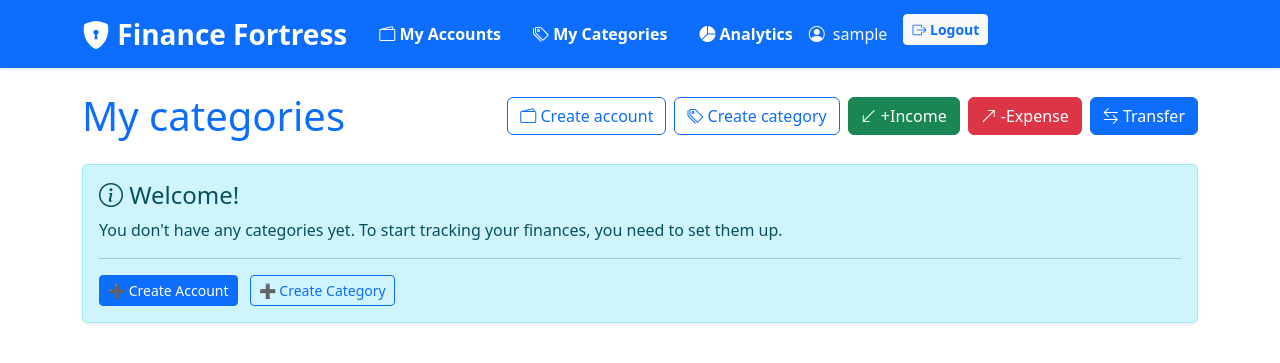
After one commit to VadymKyrylko/Finance-Fortress, a Django app: page /categories/ in a window 1280 px wide. The commit adds this page. Shown: the top 363 px of the page. Run offline with Django 5.2, Linux system fonts and the light colour scheme; the visitor is signed in with stand-in values (Sample User, id 1); data that the repository does not hold is empty.

Commit message:
FEAT: Implement CRUD for categories + refactored visualisation

```diff
--- a/finance/templates/finance/base.html
+++ b/finance/templates/finance/base.html
@@ -8,12 +8,19 @@
   <link href="https://cdn.jsdelivr.net/npm/bootstrap@5.3.3/dist/css/bootstrap.min.css" rel="stylesheet"
         integrity="sha384-QWTKZyjpPEjISv5WaRU9OFeRpok6YctnYmDr5pNlyT2bRjXh0JMhjY6hW+ALEwIH" crossorigin="anonymous">
   <link rel="stylesheet" href="https://cdn.jsdelivr.net/npm/bootstrap-icons@1.11.3/font/bootstrap-icons.min.css">
+  <style>
+      .nav-link:hover {
+          text-decoration: underline;
+          opacity: 0.8;
+      }
+  </style>
   <title>{% block title %}Finance Fortress{% endblock %}</title>
 </head>
 <body>
-<nav class="navbar navbar-expand-lg navbar-dark bg-primary mb-4">
+<nav class="navbar navbar-expand-lg navbar-dark bg-primary mb-4 shadow-sm">
   <div class="container">
-    <a class="navbar-brand fw-bold" href="{% url 'account_list' %}">
+    <a class="navbar-brand fw-bold fs-3" href="{% url 'account_list' %}">
+      <i class="bi bi-shield-lock-fill"></i>
       Finance Fortress
     </a>
 
@@ -22,11 +29,21 @@
     </button>
 
     <div class="collapse navbar-collapse" id="navbarNav">
-      <ul class="navbar-nav ms-auto">
+      <ul class="navbar-nav me-auto mb-2 mb-lg-0">
+        <li class="nav-item text-light">
+          <a class="nav-link text-white fw-bold px-3" href="{% url 'account_list' %}">
+            <i class="bi bi-wallet2"></i> My Accounts
+          </a>
+        </li>
+        <li class="nav-item text-light">
+          <a class="nav-link text-white fw-bold px-3" href="{% url 'category_list' %}">
+            <i class="bi bi-tags"></i> My Categories
+          </a>
+        </li>
         <li class="nav-item">
-            <a class="nav-link" href="{% url 'analytics' %}">
-                <i class="bi bi-pie-chart-fill"></i> Analytics
-            </a>
+          <a class="nav-link text-white fw-bold px-3" href="{% url 'analytics' %}">
+            <i class="bi bi-pie-chart-fill"></i> Analytics
+          </a>
         </li>
         {% if user.is_authenticated %}
         <li class="nav-item d-flex align-items-center text-light me-3">
@@ -35,12 +52,14 @@
         <li class="nav-item">
           <form action="{% url 'logout' %}" method="post">
             {% csrf_token %}
-            <button type="submit" class="btn btn-outline-light btn-sm">Logout</button>
+            <button type="submit" class="btn btn-light fw-bold text-primary btn-sm">
+              <i class="bi bi-box-arrow-right"></i> Logout
+            </button>
           </form>
         </li>
         {% else %}
         <li class="nav-item">
-          <a class="nav-link text-light" href="{% url 'login' %}">Login</a>
+          <a class="btn btn-light fw-bold text-primary me-2" href="{% url 'login' %}">Login</a>
         </li>
         {% endif %}
       </ul>
--- /dev/null
+++ b/finance/templates/finance/category_list.html
@@ -0,0 +1,80 @@
+{% extends "finance/base.html" %}
+
+{% block title %}
+My accounts | Finance Fortress
+{% endblock %}
+
+{% block content %}
+<div>
+  <div class="d-flex justify-content-between align-items-center mb-4 flex-wrap gap-2">
+    <h1 class="text-primary mb-0">My categories</h1>
+
+<div class="d-flex gap-2">
+        <a href="{% url 'account_create' %}" class="btn btn-outline-primary">
+            <i class="bi bi-wallet2"></i> Create account
+        </a>
+        <a href="{% url 'category_create' %}" class="btn btn-outline-primary">
+            <i class="bi bi-tags"></i> Create category
+        </a>
+
+        <a href="{% url 'income_create' %}" class="btn btn-success" title="Income">
+            <i class="bi bi-arrow-down-left"></i> +Income
+        </a>
+        <a href="{% url 'expense_create' %}" class="btn btn-danger" title="Expense">
+            <i class="bi bi-arrow-up-right"></i> -Expense
+        </a>
+        <a href="{% url 'transfer_create' %}" class="btn btn-primary" title="Transfer">
+            <i class="bi bi-arrow-left-right"></i> Transfer
+        </a>
+    </div>
+  </div>
+</div>
+{% if categories %}
+<div class="row">
+{% for category in categories %}
+  <div class="col-md-4 mb-3">
+    <div class="card shadow-sm h-100"> <div class="card-body d-flex justify-content-between align-items-center">
+
+        <div>
+            <h5 class="card-title mb-1">
+                {% if category.icon %}
+                    <i class="bi {{ category.icon }} me-1"></i>
+                {% endif %}
+                {{ category.name }}
+            </h5>
+
+            {% if category.type == 'INCOME' %}
+                <span class="badge bg-success bg-opacity-75">Income</span>
+            {% else %}
+                <span class="badge bg-danger bg-opacity-75">Expense</span>
+            {% endif %}
+        </div>
+
+        <div class="d-flex gap-1">
+            <a href="{% url 'category_update' category.pk %}" class="btn btn-outline-secondary btn-sm" title="Edit">
+                <i class="bi bi-pencil"></i>
+            </a>
+            <a href="{% url 'category_delete' category.pk %}" class="btn btn-outline-danger btn-sm" title="Delete">
+                <i class="bi bi-trash"></i>
+            </a>
+        </div>
+
+      </div>
+    </div>
+  </div>
+  {% endfor %}
+</div>
+{% else %}
+<div class="alert alert-info shadow-sm">
+  <h4 class="alert-heading"><i class="bi bi-info-circle"></i> Welcome!</h4>
+  <p>
+    You don't have any categories yet. To start tracking your finances, you need to set them up.
+  </p>
+  <hr>
+  <p class="mb-0">
+    <a href="{% url 'account_create' %}" class="btn btn-primary btn-sm">➕ Create Account</a>
+    <a href="{% url 'category_create' %}" class="btn btn-outline-primary btn-sm ms-2">➕ Create Category</a>
+  </p>
+</div>
+{% endif %}
+{% endblock %}
--- a/finance/urls.py
+++ b/finance/urls.py
@@ -5,6 +5,9 @@ from finance.views import (
     AccountListView,
     AnalyticsView,
     CategoryCreateView,
+    CategoryDeleteView,
+    CategoryListView,
+    CategoryUpdateView,
     ExpenseCreateView,
     IncomeCreateView,
     SignUpView,
@@ -35,6 +38,17 @@ urlpatterns = [
     path(
         "categories/new", CategoryCreateView.as_view(), name="category_create"
     ),
+    path("categories/", CategoryListView.as_view(), name="category_list"),
+    path(
+        "categories/<int:pk>/edit/",
+        CategoryUpdateView.as_view(),
+        name="category_update",
+    ),
+    path(
+        "categories/<int:pk>/delete",
+        CategoryDeleteView.as_view(),
+        name="category_delete",
+    ),
     path(
         "transactions/<int:pk>/edit/",
         TransactionUpdateView.as_view(),
--- a/finance/views.py
+++ b/finance/views.py
@@ -136,6 +136,41 @@ class CategoryCreateView(LoginRequiredMixin, CreateView):
         context["title"] = "Create new Category"
         context["btn_text"] = "Create Category"
         return context
+
+
+class CategoryListView(LoginRequiredMixin, ListView):
+    model = Category
+    template_name = "finance/category_list.html"
+    context_object_name = "categories"
+
+    def get_queryset(self):
+        return Category.objects.filter(user=self.request.user)
+
+
+class CategoryUpdateView(LoginRequiredMixin, UpdateView):
+    model = Category
+    form_class = CategoryForm
+    template_name = "finance/form_base.html"
+    success_url = reverse_lazy("account_list")
+
+    def form_valid(self, form):
+        form.instance.user = self.request.user
+        return super().form_valid(form)
+
+    def get_context_data(self, **kwargs):
+        context = super().get_context_data(**kwargs)
+        context["title"] = "Update existing Category"
+        context["btn_text"] = "Update Category"
+        return context
+
+
+class CategoryDeleteView(LoginRequiredMixin, DeleteView):
+    model = Category
+    template_name = "finance/category_confirm_delete.html"
+    success_url = reverse_lazy("category_list")
+
+    def get_queryset(self):
+        return Category.objects.filter(user=self.request.user)
 
 
 class TransactionUpdateView(LoginRequiredMixin, UpdateView):
```
Also changed, not shown: finance/templates/finance/category_confirm_delete.html (added, +36 -0 lines).
